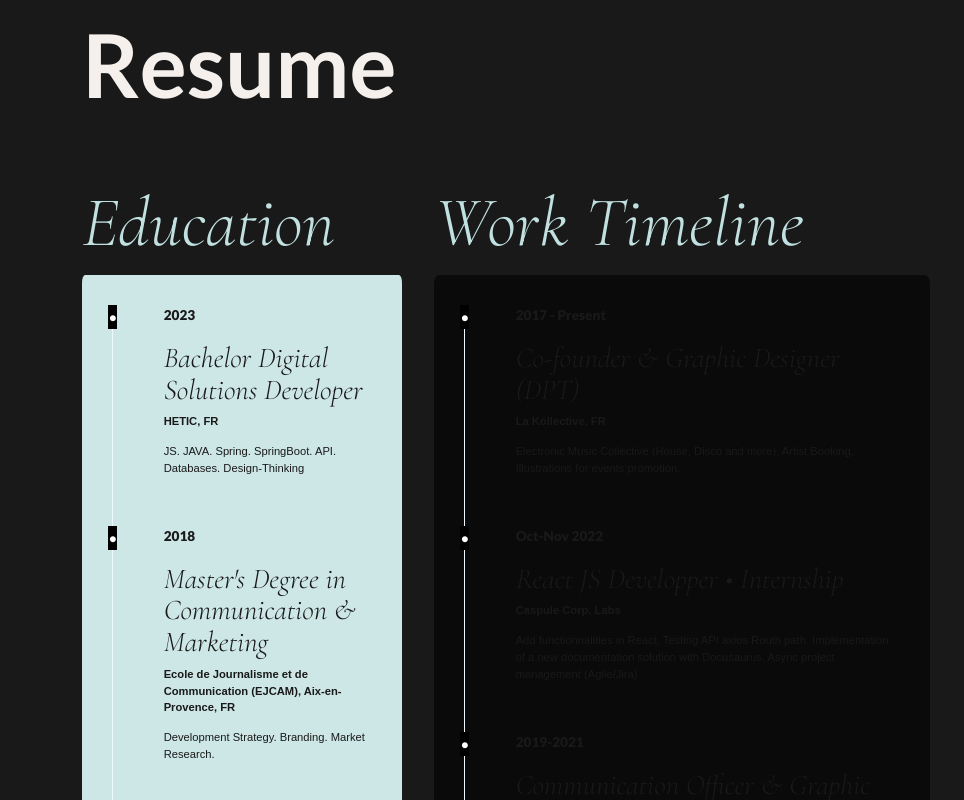
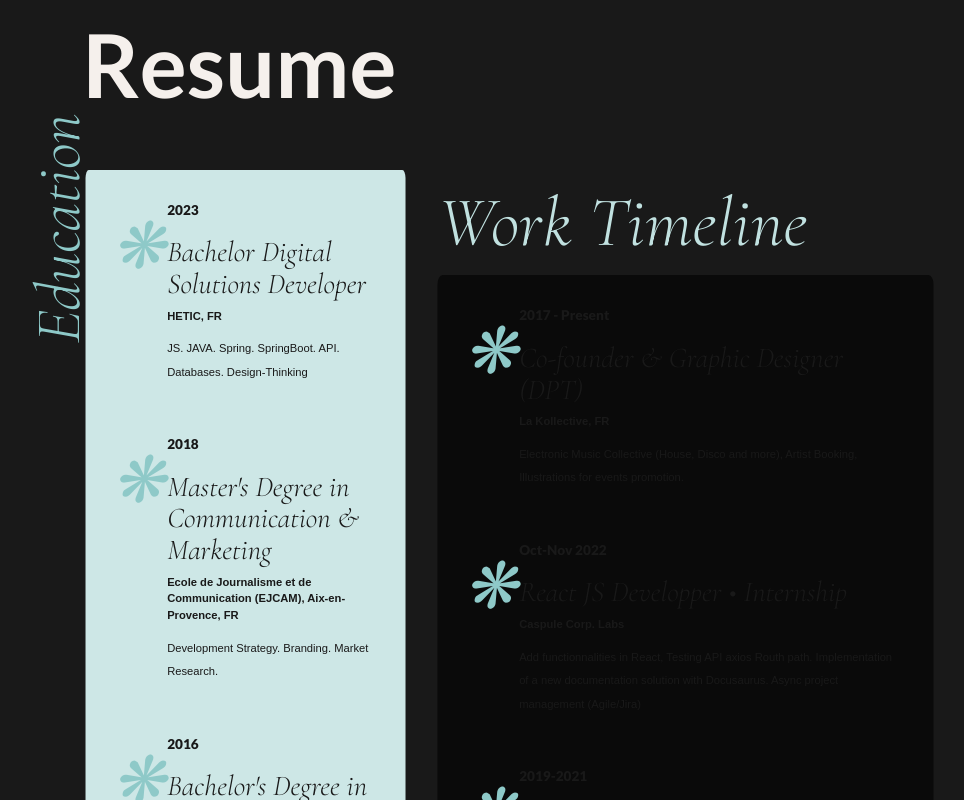
Before and after one commit to JulieChabanis/MinimalPortfolio, a React (Create React App) app: page / in a window 1280 px wide. Shown: the part 2760-3560 px from the top of the page, without its empty margins (97-1061 px from the left). Built offline with nearby package versions, Linux system fonts and the light colour scheme; a web font is replaced by a local one.

Commit message:
WIP Resume section

```diff
--- a/src/components/Home/Resume/CardResume.jsx/CardResume.jsx
+++ b/src/components/Home/Resume/CardResume.jsx/CardResume.jsx
@@ -8,7 +8,7 @@ const CardResume = (props) => {
     <Box
       className={styles.timelineItem}
     >
-      <Typography className={styles.timelineIcon}>{props.icon}</Typography>
+      <Typography variant="h21" className={styles.timelineIcon}>{props.icon}</Typography>
       <Typography variant="h18" className={styles.timelineDate}>{props.year}</Typography>
       <Typography variant="h17" className={styles.timelineTitle}>{props.title}</Typography>
       <Typography variant="h19" className={styles.timelineSociety}>{props.society}</Typography>
--- a/src/components/Home/Resume/CardResume.jsx/CardResume.module.css
+++ b/src/components/Home/Resume/CardResume.jsx/CardResume.module.css
@@ -15,16 +15,15 @@
   content: '';
   width: 1px;
   height: 100%;
-  background-color: aliceblue;
   position: absolute;
   left: 0rem;
   top: 0;
-  font-size: 10px;
+  font-size: 50px;
 
 }
 
 .timelineIcon {
   position: absolute;
   left: -0.25rem;
-  background-color: black
+  font-size: 50px;
 }
--- a/src/components/Home/Resume/Resume.jsx
+++ b/src/components/Home/Resume/Resume.jsx
@@ -17,8 +17,14 @@ const Resume = forwardRef(() => {
         </Box>
 
         <Grid container spacing={4} className={styles.resumeContainer}>
+
+          <Grid item xs={12} sm={12} md={12} lg={1} xl={1}>
+          <Box className={styles.sectionEducation}>
+              <Typography className={styles.sectionEducationText} variant="h21">{"Education"}</Typography>
+              </Box>
+          </Grid>
+
           <Grid item xs={12} sm={12} md={12} lg={4} xl={3}>
-          <Typography variant="h1">{"Education"}</Typography>
             <Box
               className={styles.resumeTimeline}
               sx={{
@@ -42,8 +48,8 @@ const Resume = forwardRef(() => {
               })}
             </Box>
           </Grid>
-          <Grid item xs={12} sm={12} md={12} lg={6} xl={6}>
-            <Typography variant="h1">{"Work Timeline"}</Typography>
+          <Grid item xs={12} sm={12} md={12} lg={6} xl={8}>
+          <Typography variant="h1">{"Work Timeline"}</Typography>
             <Box
               className={styles.resumeTimeline}
               sx={{
--- a/src/components/Home/Resume/Resume.module.css
+++ b/src/components/Home/Resume/Resume.module.css
@@ -7,9 +7,19 @@
   flex-direction: column;
 }
 
+.resumeContainer {
+  transform: translateX(-8%);
+}
+
 .resumeTimeline {
   padding: 1.875rem;
   border-radius: 1%;
   position: relative;
   box-shadow: 2px;
 }
+
+.sectionEducationText {
+  transform: rotate(-90deg) translateX(-174%) translateY(35%);
+  display: flex;
+
+}
--- a/src/components/Home/Resume/ResumeData.jsx
+++ b/src/components/Home/Resume/ResumeData.jsx
@@ -3,7 +3,7 @@ const ResumeData = [
   {
     id: 1,
     category: "experience",
-    icon: "•",
+    icon: "❋",
     year: "2017 - Present",
     title : "Co-founder & Graphic Designer (DPT)",
     society: "La Kollective, FR",
@@ -13,7 +13,7 @@ const ResumeData = [
   {
     id: 2,
     category: "experience",
-    icon: "•",
+    icon: "❋",
     year: "Oct-Nov 2022",
     title : "React JS Developper • Internship",
     society: "Caspule Corp. Labs",
@@ -22,7 +22,7 @@ const ResumeData = [
   {
     id: 3,
     category: "experience",
-    icon: "•",
+    icon: "❋",
     year: "2019-2021",
     title : "Communication Officer & Graphic Designer",
     society: "Tourism Office, FR",
@@ -40,7 +40,7 @@ const ResumeData = [
   {
     id: 5,
     category: "education",
-    icon: "•",
+    icon: "❋",
     year: "2023",
     title : "Bachelor Digital Solutions Developer",
     society: "HETIC, FR",
@@ -50,7 +50,7 @@ const ResumeData = [
   {
     id: 6,
     category: "education",
-    icon: "•",
+    icon: "❋",
     year: "2018",
     title : "Master's Degree in Communication & Marketing",
     society: "Ecole de Journalisme et de Communication (EJCAM), Aix-en-Provence, FR",
@@ -59,7 +59,7 @@ const ResumeData = [
   {
     id: 7,
     category: "education",
-    icon: "•",
+    icon: "❋",
     year: "2016",
     title : "Bachelor's Degree in Media & Strategy",
     society: "Ecole de Journalisme et de Communication (EJCAM), Aix-en-Provence, FR",
--- a/src/components/Theme/theme.js
+++ b/src/components/Theme/theme.js
@@ -381,8 +381,25 @@ export const themeSettings = (mode) => {
           fontSize: "0.78rem",
         },
         fontWeight:400,
+        lineHeight: 2.1,
         color: mode === "dark" ? colors.grey[400] : colors.grey[100],
       },
+        // Hello, Bonjour ...
+      h21: {
+        fontFamily: ["Cormorant Garamond", "sans-serif"].join(","),
+        "@media (max-width: 600px)": {
+         fontSize: "4rem",
+        },
+        "@media (min-width: 601px)": {
+          fontSize: "4rem",
+        },
+        "@media (min-width: 1300px)": {
+          fontSize: "5rem",
+        },
+        fontWeight: 100,
+        fontStyle: "italic",
+        color: mode === "dark" ? "#8ec9c8" :  colors.primary[500],
+        },
 
     },
 
```
